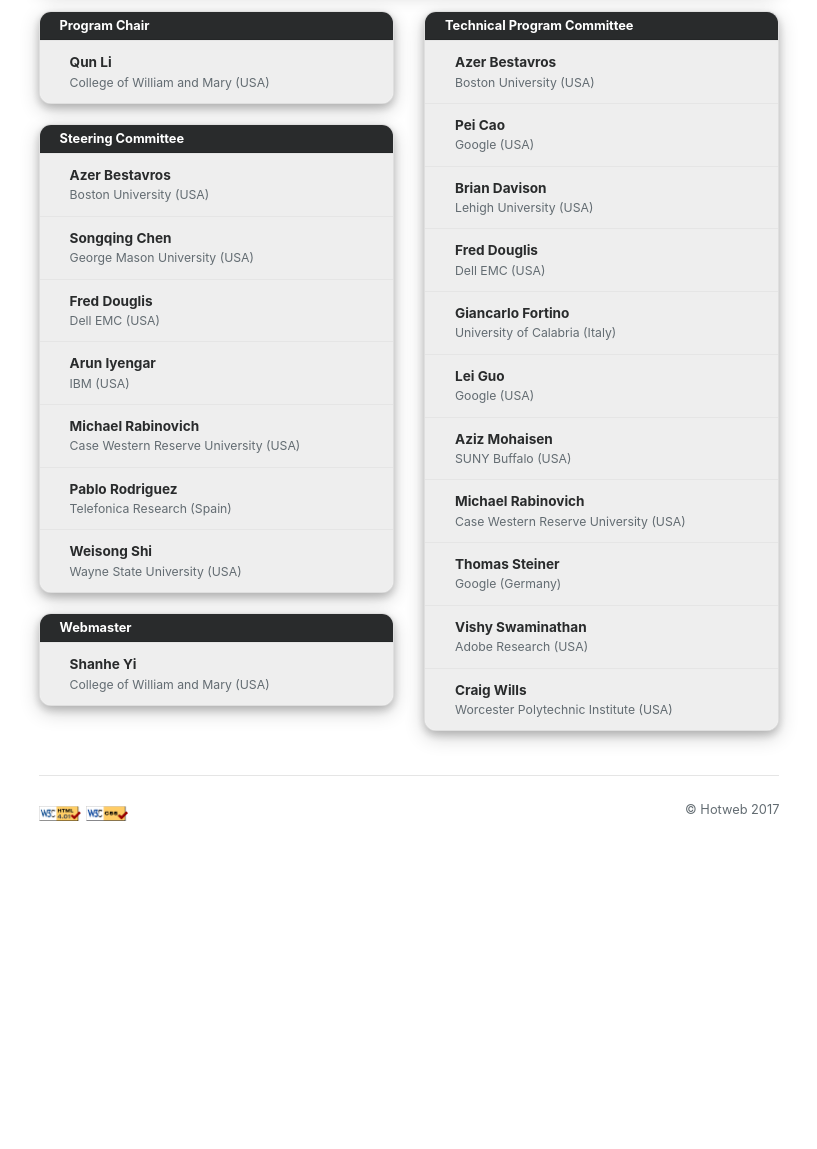
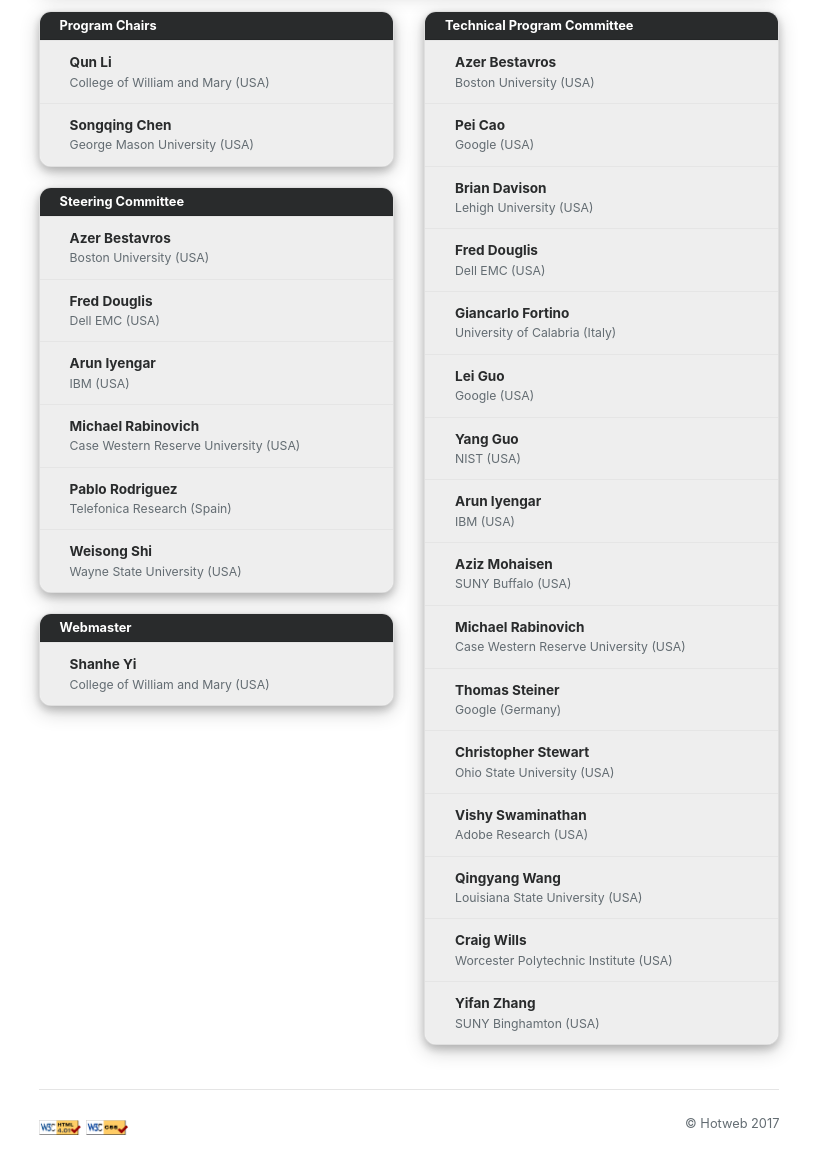
Before and after one commit to hotweb2017/hotweb2017.github.io, a Jekyll site: the page built from organization.html, in a window 1280 px wide. Shown: the part 331-1480 px from the top of the page, without its empty margins (231-1048 px from the left). Built offline with Jekyll 4.4.1, drawn with Linux system fonts in a browser that asks for light colours; nearby versions of some CDN libraries; before the commit the page ends 1166 px from its top, so only the background shows below that.

Commit message:
adding tpc

```diff
--- a/_data/conference.yml
+++ b/_data/conference.yml
@@ -97,13 +97,13 @@ program_chair:
   - name: Qun Li
     org: College of William and Mary (USA)
     homepage: http://www.cs.wm.edu/~liqun
+  - name: Songqing Chen
+    org: George Mason University (USA)
+    homepage: http://www.cs.gmu.edu/~sqchen/
 steering_committees:
   - name: Azer Bestavros
     org: Boston University (USA)
     homepage: http://azer.bestavros.net/
-  - name: Songqing Chen
-    org: George Mason University (USA)
-    homepage: http://www.cs.gmu.edu/~sqchen/
   - name: Fred Douglis
     org: Dell EMC (USA)
     homepage: http://www.douglis.org/fred/
@@ -138,6 +138,12 @@ technical_program_committees:
   - name: Lei Guo
     org: Google (USA)
     homepage: https://scholar.google.com/citations?user=h6Nw2X4AAAAJ&hl=en
+  - name: Yang Guo
+    org: NIST (USA)
+    homepage: https://sites.google.com/site/yangguohomepage/
+  - name: Arun Iyengar
+    org: IBM (USA)
+    homepage: http://researcher.watson.ibm.com/researcher/view.php?person=us-aruni
   - name: Aziz Mohaisen
     org: SUNY Buffalo (USA)
     homepage: http://www.cse.buffalo.edu/~mohaisen/
@@ -147,12 +153,21 @@ technical_program_committees:
   - name: Thomas Steiner
     org: Google (Germany)
     homepage: https://research.google.com/pubs/author39477.html
+  - name: Christopher Stewart
+    org: Ohio State University (USA)
+    homepage: http://web.cse.ohio-state.edu/~stewart.962/
   - name: Vishy Swaminathan
     org: Adobe Research (USA)
     homepage: https://research.adobe.com/person/vishy-swaminathan/
+  - name: Qingyang Wang
+    org: Louisiana State University (USA)
+    homepage: http://csc.lsu.edu/~qywang/
   - name: Craig Wills
     org: Worcester Polytechnic Institute (USA)
     homepage: http://web.cs.wpi.edu/~cew/
+  - name: Yifan Zhang
+    org: SUNY Binghamton (USA)
+    homepage: http://www.cs.binghamton.edu/~zhangy/
 webmaster:
   - name: Shanhe Yi
     org: College of William and Mary (USA)
--- a/organization.html
+++ b/organization.html
@@ -8,7 +8,7 @@ slide_id: 1
         <div class="col-xs-12 col-sm-12 col-md-6 col-lg-6 col-xl-6">
             <!--######### Program Chair ##########-->
             <div class="card">
-                <div class="card-header text-white bg-inverse"><strong>Program Chair</strong></div>
+                <div class="card-header text-white bg-inverse"><strong>Program Chairs</strong></div>
                 {% if site.data.conference.program_chair %}
                 {% for committee in site.data.conference.program_chair %}
                  <div class="card-block bg-faded committee">
```
